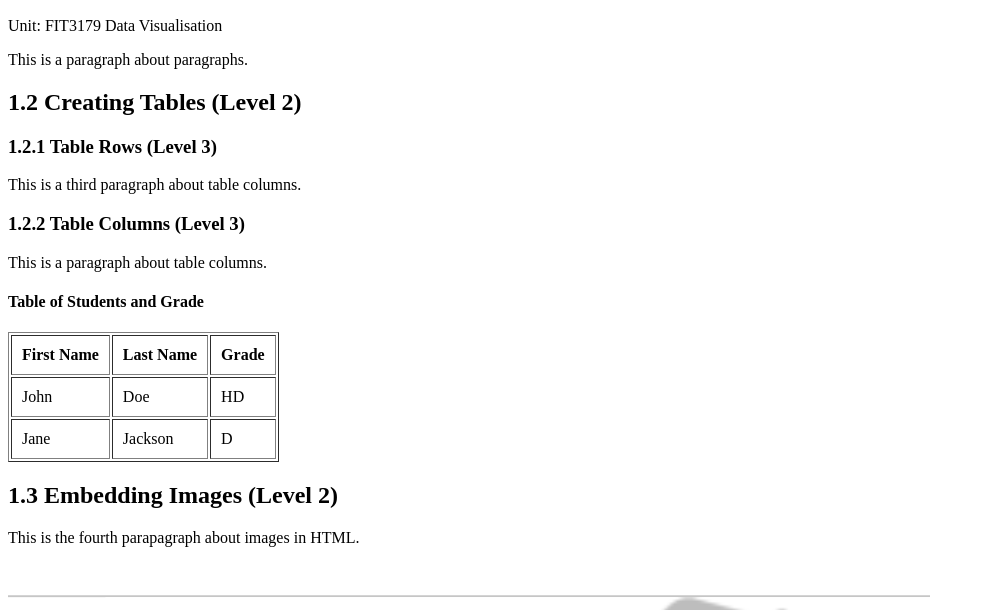
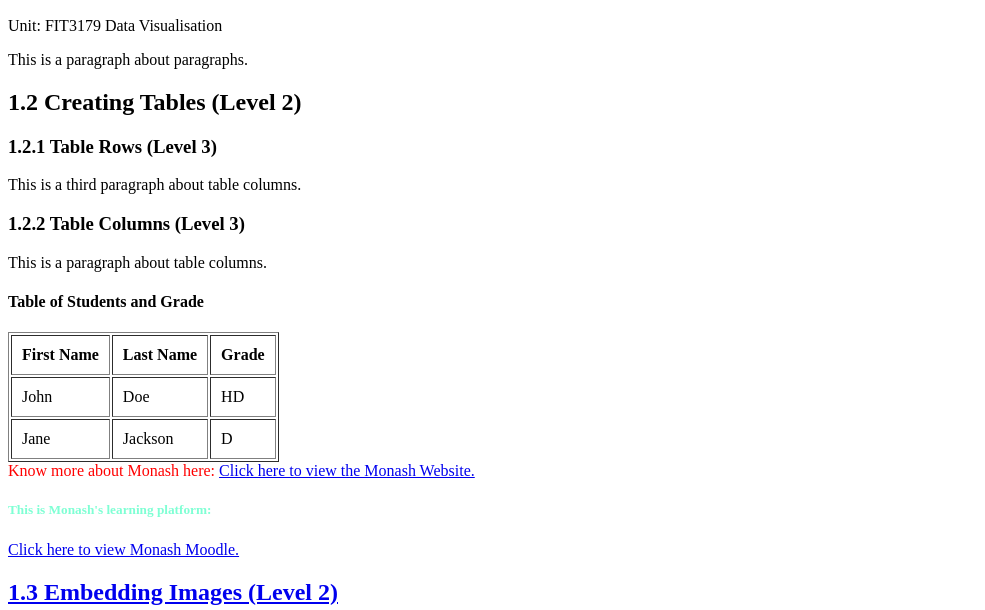
Before and after one commit to BrianMonash000/3179, a plain HTML site: page index.html in a window 1280 px wide. Shown: the part 110-720 px from the top of the page, without its empty margins (0-985 px from the left). Drawn offline with Linux system fonts and the light colour scheme.

Commit message:
Add files via upload

```diff
--- a/index.html
+++ b/index.html
@@ -38,8 +38,18 @@
             <td> D</td>
         </tr>
     </table>
+    <div style = "color: red"
+        <h5> Know more about Monash here:</h5>
+        <a href = "https://www.monash.edu/">
+        Click here to view the Monash Website.
+        </a>
+    </div>
 
-
+    <div style = "color:aquamarine">
+        <h5> This is Monash's learning platform:</h5>
+        <a href = "https://my.monash/campusm/home#menu">
+        Click here to view Monash Moodle.
+    </div>
     <h2> 1.3 Embedding Images (Level 2)</h2>
     <p> This is the fourth parapagraph about images in HTML.</p>
     <img src = "Picture Example.png"
```
